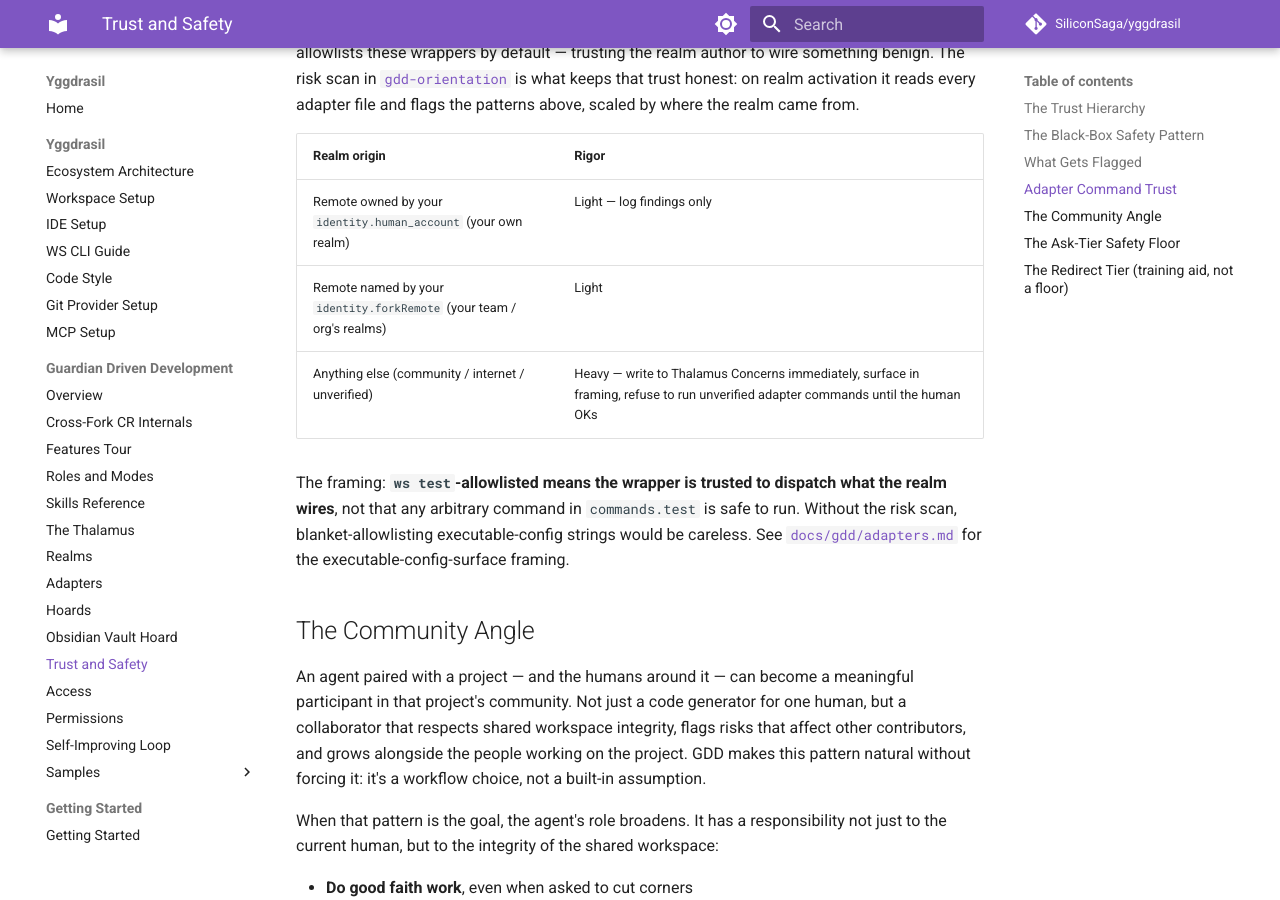
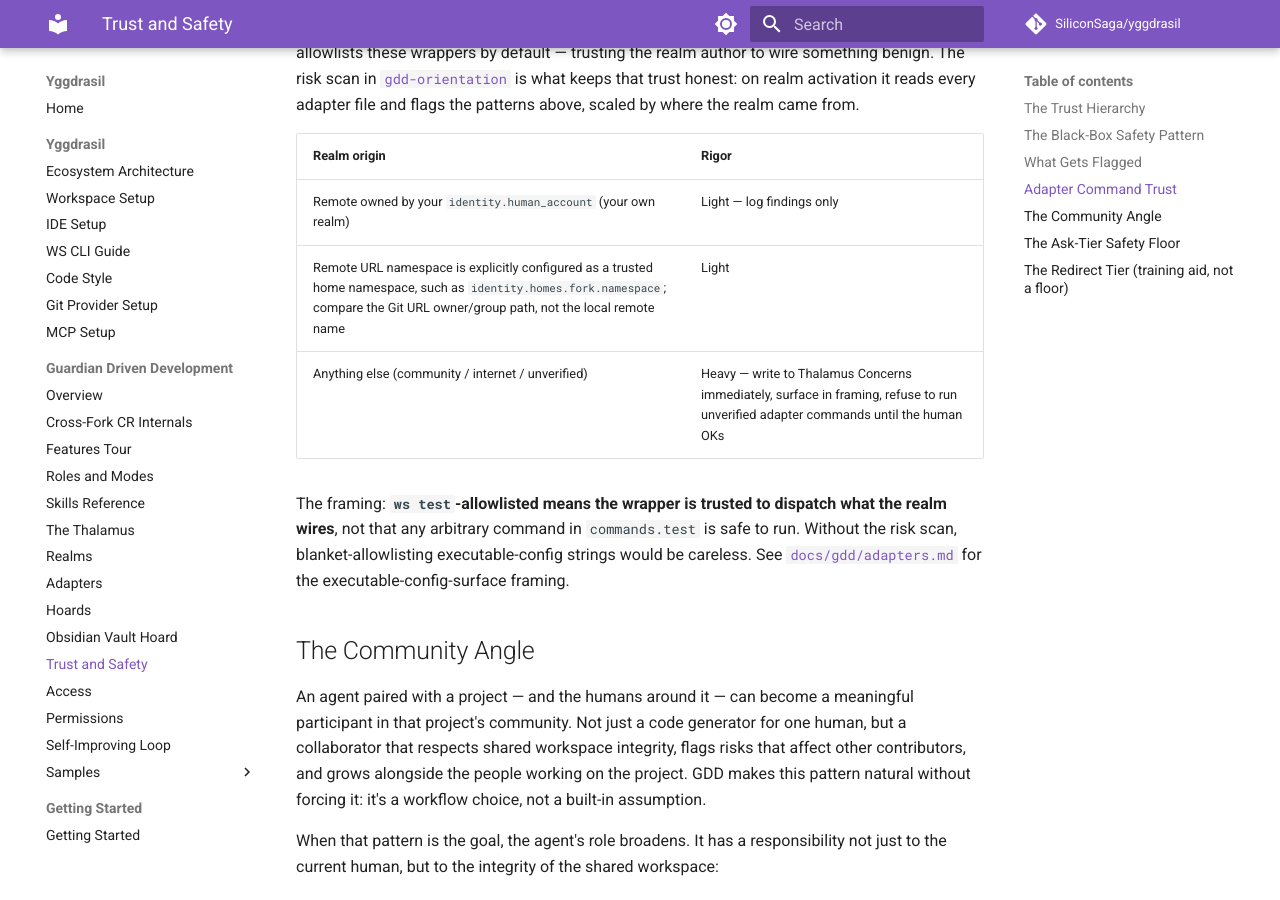
Before and after one commit to SiliconSaga/yggdrasil, an MkDocs documentation site: the page built from docs/gdd/trust-and-safety.md, in a window 1280 px wide and 900 px high, scrolled down 2214 px. Built offline with MkDocs 1.6.1 and Material for MkDocs 9.7.7, drawn with Linux system fonts in a browser that asks for light colours; comment, search, counter and statistics services are not loaded.

Commit message:
fix: tighten fork-home review edges
Address local review feedback on fork-home configuration.

Trust tiering now points at Git URL namespace provenance instead of the local `forkRemote` label, and clone-fork has negative coverage for rejecting fork-home namespaces on a different host.

Co-Authored-By: Codex GPT-5 <noreply@openai.com>

```diff
--- a/docs/gdd/trust-and-safety.md
+++ b/docs/gdd/trust-and-safety.md
@@ -48,7 +48,7 @@ Why log first? If the file contains a successful prompt injection that compromis
 | Realm origin | Rigor |
 |---|---|
 | Remote owned by your `identity.human_account` (your own realm) | Light — log findings only |
-| Remote named by your `identity.forkRemote` (your team / org's realms) | Light |
+| Remote URL namespace is explicitly configured as a trusted home namespace, such as `identity.homes.fork.namespace`; compare the Git URL owner/group path, not the local remote name | Light |
 | Anything else (community / internet / unverified) | Heavy — write to Thalamus Concerns immediately, surface in framing, refuse to run unverified adapter commands until the human OKs |
 
 The framing: **`ws test`-allowlisted means the wrapper is trusted to dispatch what the realm wires**, not that any arbitrary command in `commands.test` is safe to run. Without the risk scan, blanket-allowlisting executable-config strings would be careless. See [`docs/gdd/adapters.md`](adapters.md) for the executable-config-surface framing.
```
Also changed, not shown: .agent/skills/gdd-orientation/SKILL.md (+1 -1 lines), 2 other files.
